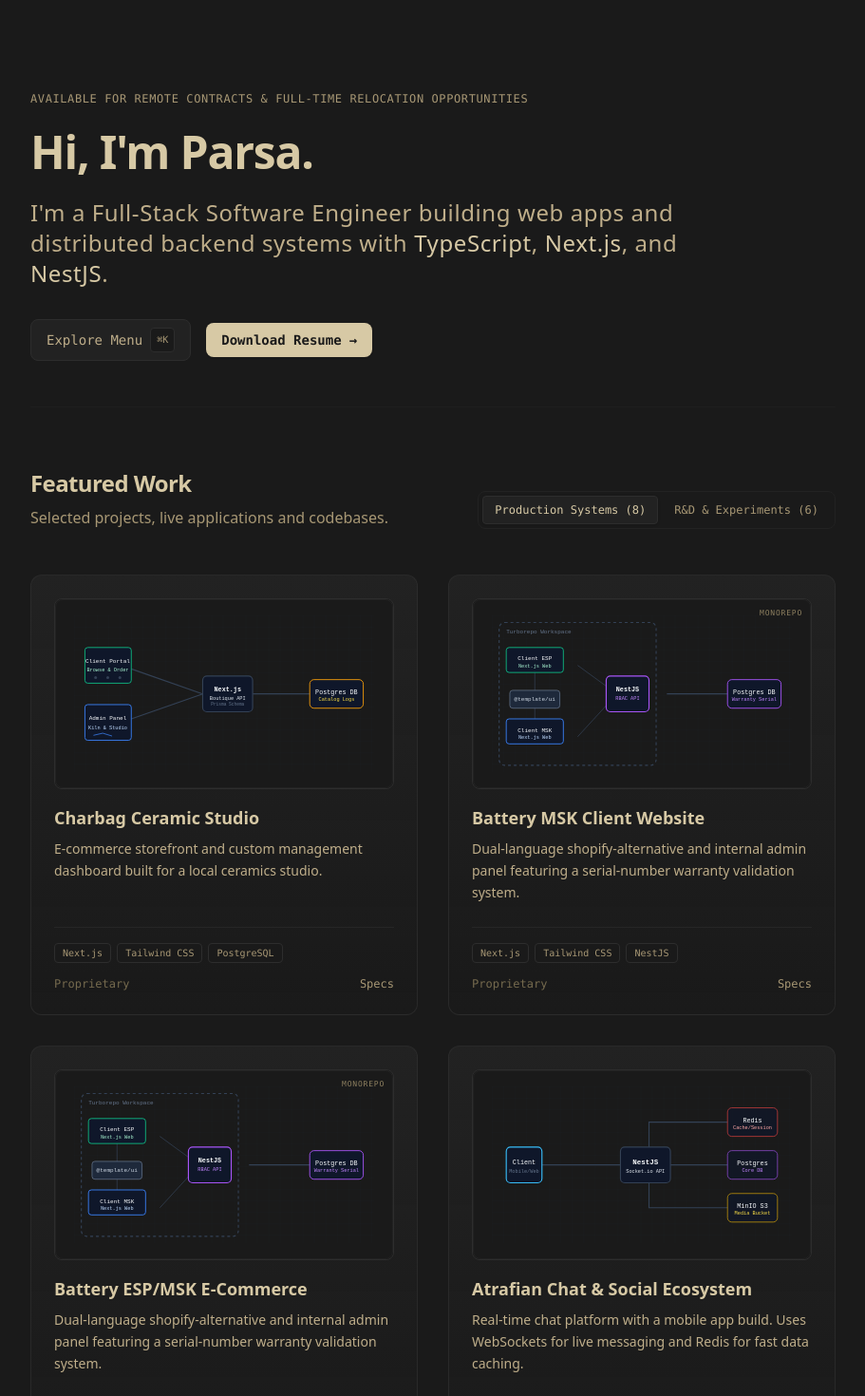
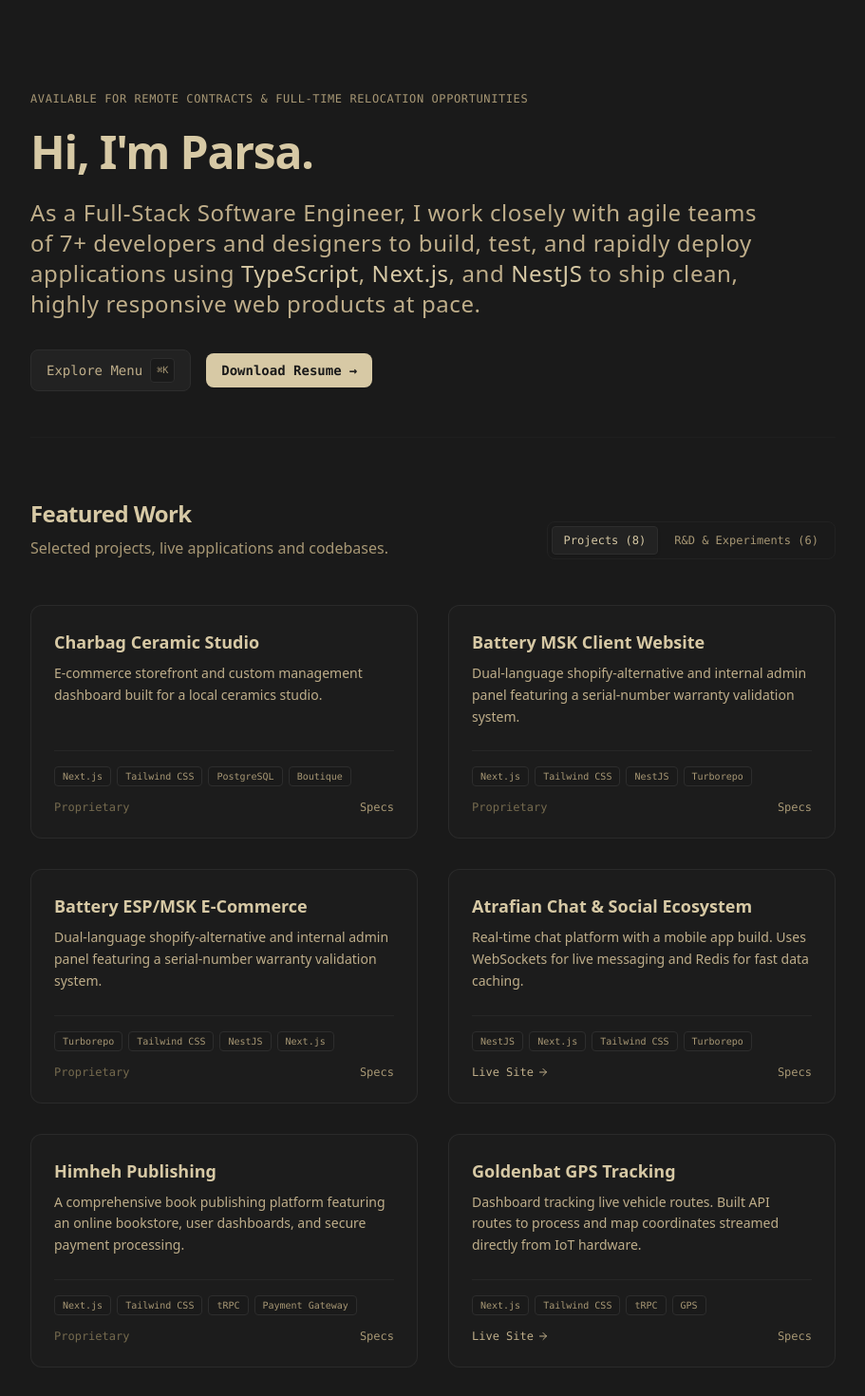
Before and after one commit to parsany/c, a Next.js app: page / in a window 1280 px wide. Shown: the top 1470 px of the page at 95% size, without its empty margins (184-1095 px from the left). Built offline with nearby package versions, Linux system fonts and the light colour scheme.

Commit message:
text and project list

```diff
--- a/components/IntroSection.tsx
+++ b/components/IntroSection.tsx
@@ -20,10 +20,11 @@
         </h1>
 
         <p className="text-xl md:text-2xl text-slate-300 leading-relaxed font-normal tracking-wide mb-8">
-          I&apos;m a Full-Stack Software Engineer building web apps and distributed backend systems with{" "}
+          As a Full-Stack Software Engineer, I work closely with agile teams of 7+ developers and designers to build, test, and rapidly deploy applications using{" "}
           <span className="text-slate-100 font-medium">TypeScript</span>,{" "}
           <span className="text-slate-100 font-medium">Next.js</span>, and{" "}
-          <span className="text-slate-100 font-medium">NestJS</span>.
+          <span className="text-slate-100 font-medium">NestJS</span>{" "}
+          to ship clean, highly responsive web products at pace.
         </p>
 
         <div className="flex flex-wrap items-center gap-4 text-sm font-mono">
--- a/components/ProjectList.tsx
+++ b/components/ProjectList.tsx
@@ -62,6 +62,69 @@
       window.open(link, "_blank", "noopener,noreferrer");
     }
   };
+
+  if (isProfessional) {
+    return (
+      <article
+        className="group flex flex-col justify-between bg-slate-900/40 border border-slate-800/80 hover:border-slate-100/30 rounded-xl p-5 md:p-6 transition-all duration-300 ease-out hover:-translate-y-1 hover:shadow-[0_8px_30px_rgba(215,201,165,0.04)] focus-within:ring-2 focus-within:ring-slate-400 focus-within:outline-none cursor-pointer"
+        onMouseEnter={onMouseEnter}
+        onMouseLeave={onMouseLeave}
+        onClick={handleCardClick}
+      >
+        <div className="space-y-4">
+          <div className="space-y-2">
+            <h3 className="text-lg font-semibold text-slate-100 group-hover:text-slate-50 transition-colors">
+              {name}
+            </h3>
+            <p className="text-slate-300 text-sm leading-relaxed">
+              {description}
+            </p>
+          </div>
+        </div>
+
+        <div className="mt-6 pt-4 border-t border-slate-800/60 flex flex-col gap-3">
+          <div className="flex flex-wrap gap-1.5">
+            {tags.slice(0, 4).map((tag: string) => (
+              <span
+                key={tag}
+                className="px-2 py-0.5 text-[10px] font-mono rounded bg-slate-950 border border-slate-800 text-slate-400"
+              >
+                {tag}
+              </span>
+            ))}
+          </div>
+
+          <div className="flex items-center justify-between text-xs font-mono pt-0.5">
+            <div>
+              {link ? (
+                <a
+                  href={link}
+                  target="_blank"
+                  rel="noopener noreferrer"
+                  className="inline-flex items-center space-x-1 text-slate-300 hover:text-slate-100 transition-colors"
+                >
+                  <span>Live Site</span>
+                  <ArrowRight className="h-3 w-3" />
+                </a>
+              ) : (
+                <span className="text-slate-600">Proprietary</span>
+              )}
+            </div>
+
+            {slug && (
+              <Link
+                href={`/projects/${slug}`}
+                className="inline-flex items-center space-x-1 text-slate-400 hover:text-slate-200 transition-colors"
+                aria-label={`View ${name} architectural details`}
+              >
+                <span>Specs</span>
+              </Link>
+            )}
+          </div>
+        </div>
+      </article>
+    );
+  }
 
   return (
     <article
@@ -129,25 +192,13 @@
                 rel="noopener noreferrer"
                 className="inline-flex items-center space-x-1 text-slate-300 hover:text-slate-100 transition-colors"
               >
-                <span>{isProfessional ? "Live Site" : "GitHub Repo"}</span>
+                <span>GitHub Repo</span>
                 <ArrowRight className="h-3 w-3" />
               </a>
             ) : (
-              <span className="text-slate-600">
-                {isProfessional ? "Proprietary" : "Pending Release"}
-              </span>
+              <span className="text-slate-600">Pending Release</span>
             )}
           </div>
-
-          {isProfessional && slug && (
-            <Link
-              href={`/projects/${slug}`}
-              className="inline-flex items-center space-x-1 text-slate-400 hover:text-slate-200 transition-colors"
-              aria-label={`View ${name} architectural details`}
-            >
-              <span>Specs</span>
-            </Link>
-          )}
         </div>
       </div>
     </article>
@@ -251,7 +302,7 @@
                 : "text-slate-400 hover:text-slate-200 border border-transparent z-0"
             } w-full sm:w-auto`}
           >
-            Production Systems ({professionalProjects.length})
+            Projects ({professionalProjects.length})
           </button>
           <button
             onClick={() => setActiveTab("academic")}
```
